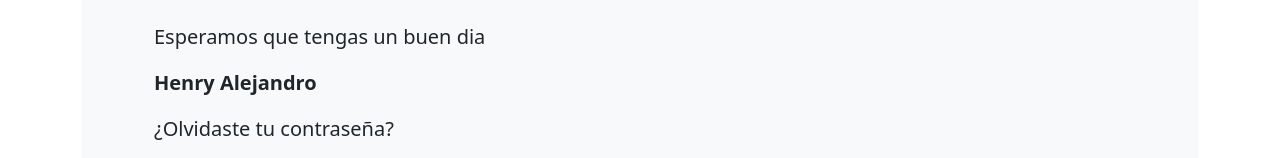
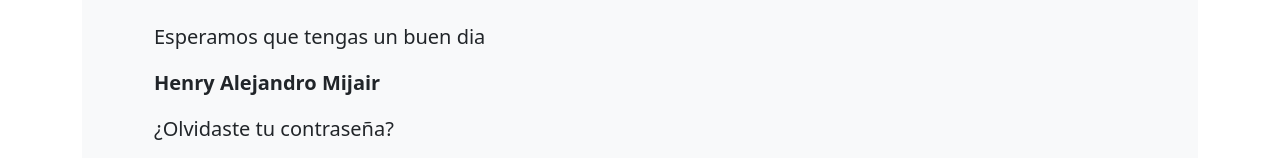
Before and after one commit to henryxhdezcruz/servidor_nodejs_email_amantoli, a website: page reset_password.html in a window 1280 px wide. Shown: the part 174-332 px from the top of the page. Drawn offline with nearby package versions, Linux system fonts and the light colour scheme.

Commit message:
Update reset_password.html

```diff
--- a/reset_password.html
+++ b/reset_password.html
@@ -19,7 +19,7 @@
           <div class="container ps-5">
             <p class="lead">Hola</p>
             <p class="lead">Esperamos que tengas un buen dia</p>
-            <p class="fw-bold lead">Henry Alejandro</p>
+            <p class="fw-bold lead">Henry Alejandro Mijair </p>
             <p class="lead">¿Olvidaste tu contraseña?</p>
             <p class="lead">Recibimos una solicitud para restablecer la contraseña de su cuenta.</p>
             <p class="lead">Para restablecer su contraseña inglese el siguiente código en la aplicación móvil Amantoli.</p>
```
